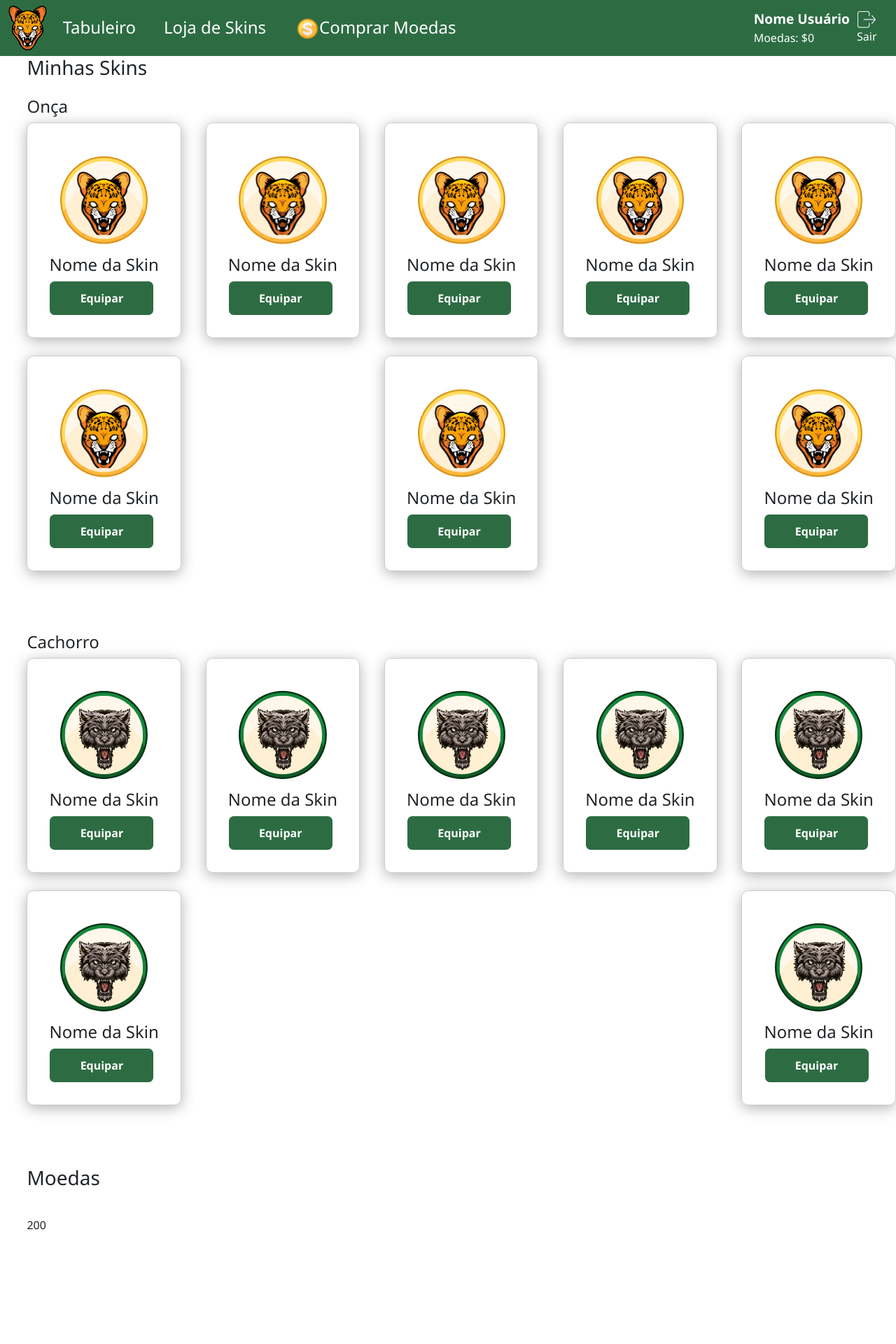
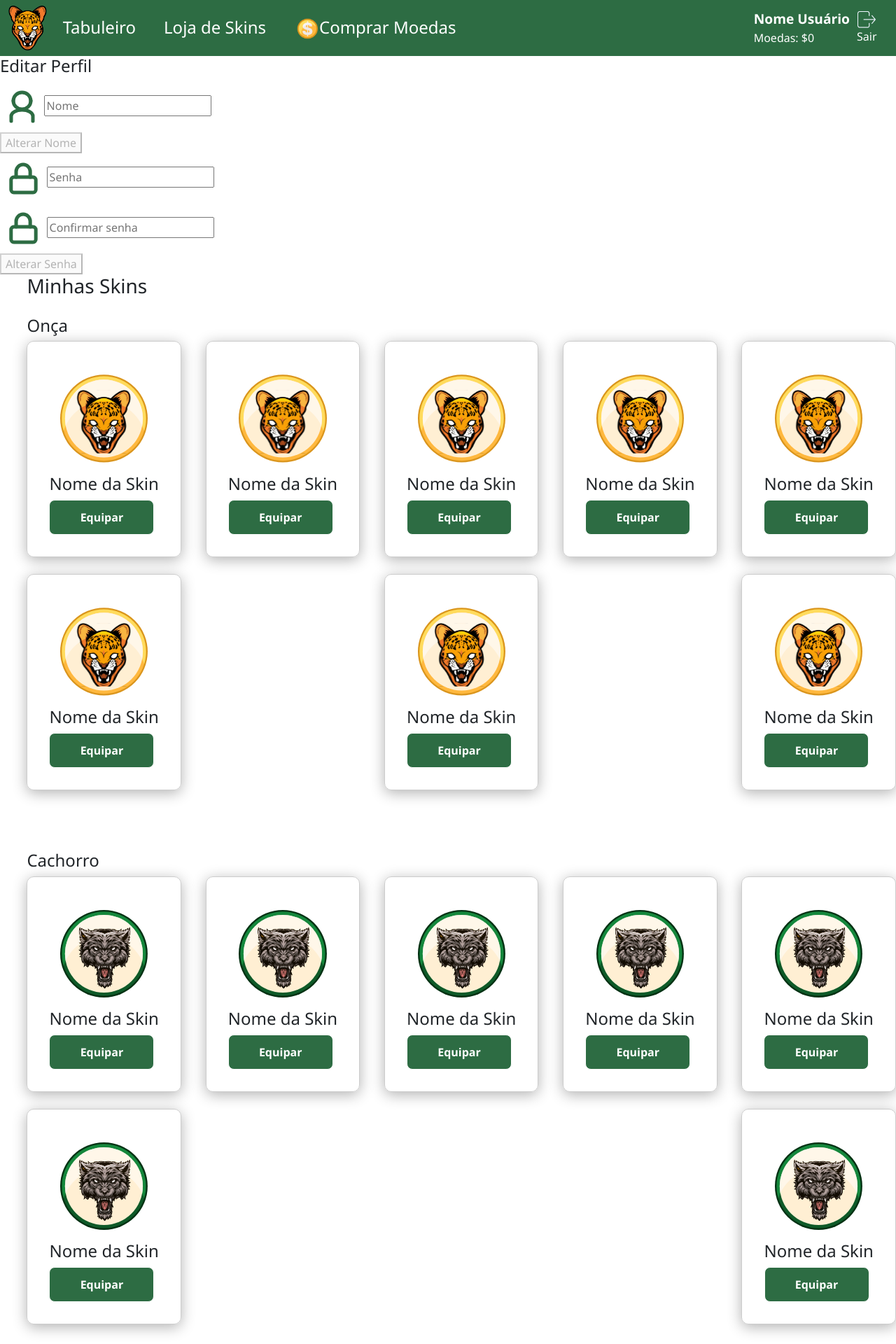
Before and after one commit to IES300-Jogo-da-Onca/jogo-da-onca, a React (Create React App) app: page /perfil in a window 1280 px wide. Shown: the top 1920 px of the page at 70% size. Before the commit the page ends 1800 px from the top, so only its background shows below. Built offline with nearby package versions, Linux system fonts and the light colour scheme.

Commit message:
tela de perfil

```diff
--- a/src/pages/Perfil.js
+++ b/src/pages/Perfil.js
@@ -4,6 +4,11 @@ import { Headers } from '../components/Headers';
 import skinOnca from '../assets/icons/onçaClássicaPeça.svg'
 import skinCachorro from '../assets/icons/dogClassicoPeça.svg'
 import { executaRequisicao } from '../services/api';
+import { Input } from '../components/Input';
+import user from '../assets/icons/user.svg';
+import cadeado from '../assets/icons/cadeado.svg';
+import { validarSenha, validarlogin, validarNome, validarConfirmacaoSenha } from '../utils/validadores';
+
 
 export const Perfil= () => {
 
@@ -11,10 +16,78 @@ export const Perfil= () => {
     //const moedas = executaRequisicao('/comprarmoeda', 'GET', { moedas }) //trazendo qtd de moedas que o user tem
     //const skinUser = executaRequisicao('/', 'GET', { skins }) //pegar skins do usuário no banco
 
+    const [nome, setNome] = useState('');
+    const [senha, setSenha] = useState('');
+    const [confirmaSenha, setConfirmaSenha] = useState('');
+
+
+    const alteraNome = evento => {
+        evento.preventDefault();
+        executaRequisicao('/register', 'POST', {
+            nome
+        }).then(console.log)
+           .then(setTimeout(() => {
+        }, 4000))
+            .catch(console.error)
+    }
+
+    const alteraSenha = evento => {
+        evento.preventDefault();
+        executaRequisicao('/register', 'POST', {
+            senha
+        }).then(console.log)
+           .then(setTimeout(() => {
+        }, 4000))
+            .catch(console.error)
+    }
     return (
         <div className='container-generic'>
            <Headers />
            <div className='container-perfil'>
+                <div className='usuario'>
+                    <div>
+                        <h4>Editar Perfil</h4>
+                        <Input
+                            srcImg={user}
+                            altImg={'icone usuário'}
+                            inputType="text"
+                            inputName="nome"
+                            inputPlaceholder="Nome"
+                            value={nome}
+                            setValue={setNome}
+                            mensagemValidacao="Nome inválido"
+                            exibirMensagemValidacao={nome && !validarNome(nome)}
+                        />
+
+                        <button onClick={alteraNome} disabled={!validarNome(nome)}>Alterar Nome</button>
+
+                        <Input
+                            srcImg={cadeado}
+                            inputType="password"
+                            inputName="senha"
+                            inputPlaceholder="Senha"
+                            value={senha}
+                            setValue={setSenha}
+                            mensagemValidacao="Senha inválida"
+                            exibirMensagemValidacao={senha && !validarSenha(senha)}
+
+                         />
+
+                        <Input
+                            srcImg={cadeado}
+                            inputType="password"
+                            inputName="senha"
+                            inputPlaceholder="Confirmar senha"
+                            value={confirmaSenha}
+                            setValue={setConfirmaSenha}
+                            mensagemValidacao="As senhas precisam ser iguais "
+                            exibirMensagemValidacao={confirmaSenha && !validarConfirmacaoSenha(senha,confirmaSenha)}
+                        />
+
+                        <button onClick={alteraSenha} disabled={!validarSenha(senha)}>Alterar Senha</button>
+
+                    </div>
+                </div>
                <div className='container-skins'>
                    <h3>Minhas Skins</h3>
                    <h4>Onça</h4>
@@ -119,10 +192,7 @@ export const Perfil= () => {
                    </div>
 
                 </div>
-                <div className='container-moedas'>
-                    <h3>Moedas</h3>
-                    <div className='bloco-moedas'>{moedas}</div>
-                 </div>
+
 
            </div>
 
--- a/src/styles/perfil.scss
+++ b/src/styles/perfil.scss
@@ -82,15 +82,7 @@
 
 }
 
-.container-moedas{
-    h3{
-        margin: 3%;
-    }
 
-    .bloco-moedas{
-        margin: 3%;
-    }
-}
 
 
 
```
